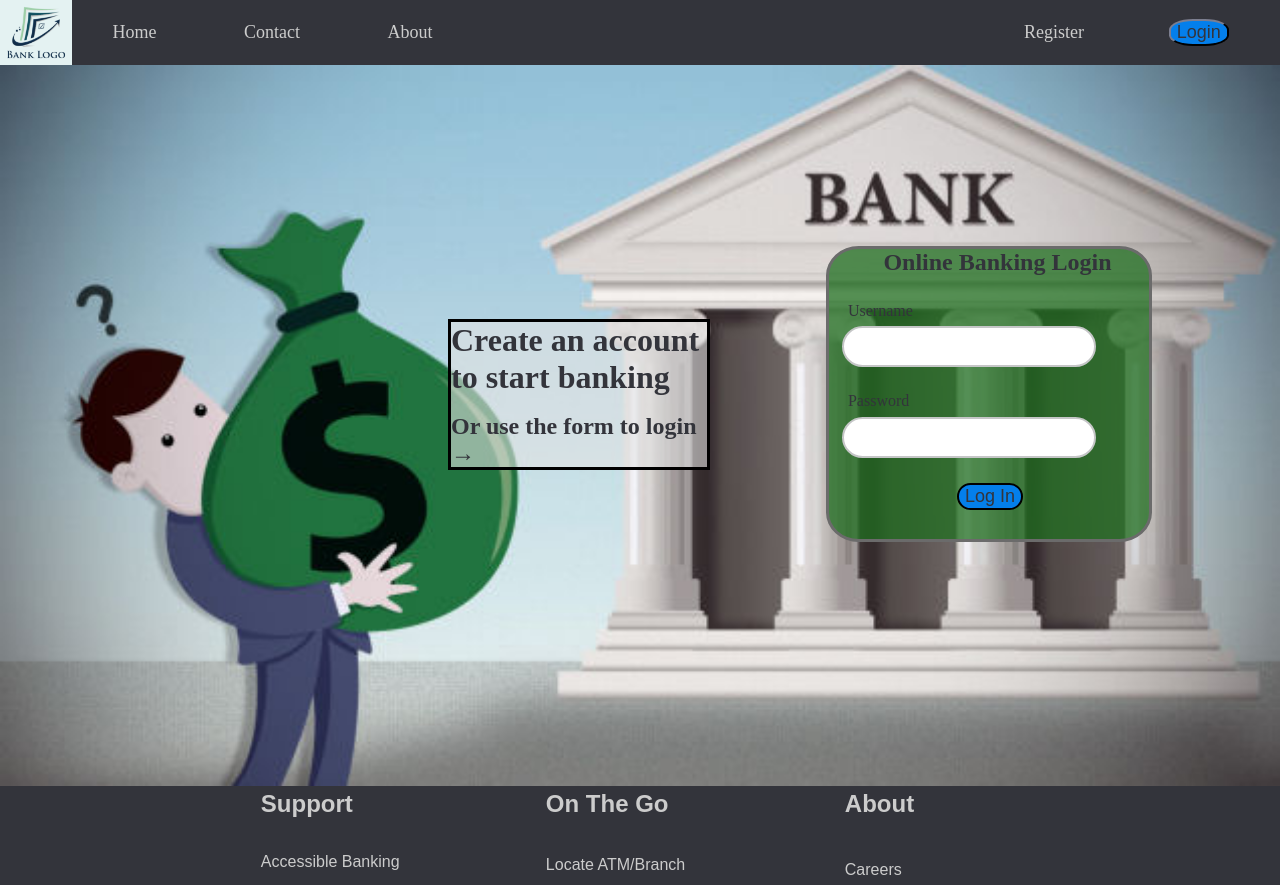
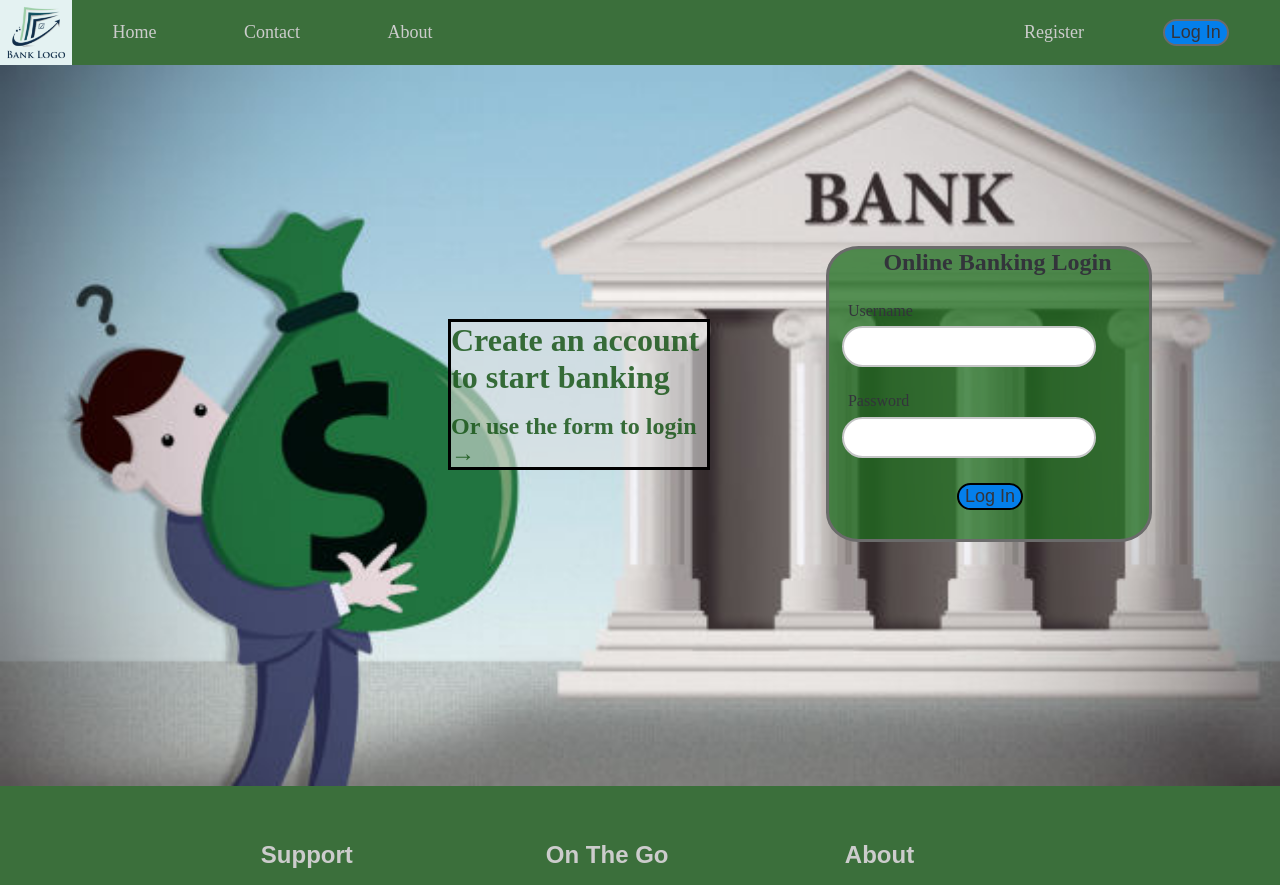
Before and after one commit to Tasheem/bankingapp-client-v2, an Angular app: page / in a window 1280 px wide. Shown: the top 885 px of the page. Built offline with nearby package versions, Linux system fonts and the light colour scheme.

Commit message:
Change app main color to green

```diff
--- a/src/app/footer/footer.component.css
+++ b/src/app/footer/footer.component.css
@@ -1,7 +1,7 @@
 .footer-container {
-    --main-color: #33343b;
+    --main-color: rgba(19, 82, 19, 0.829);
     --secondary-color: rgb(204, 204, 204);
-    --tertiary-color: rgba(31, 110, 31, 0.747);
+    --tertiary-color: rgba(4, 127, 235, 1);
     padding: 0;
     margin: 0;
     box-sizing: border-box;
@@ -23,12 +23,13 @@
 .footer-heading {
     display: flex;
     flex-direction: column;
+    margin-top: 5%;
     margin-left: 7%;
     margin-right: 7%;
 }
 
 .footer-heading h2 {
-    margin-bottom: 25%;
+    margin-bottom: 20%;
 }
 
 .footer-heading a {
--- a/src/app/navbar/navbar.component.css
+++ b/src/app/navbar/navbar.component.css
@@ -1,6 +1,7 @@
 * {
-    --main-bg-color: #33343b;
+    --main-bg-color: rgba(19, 82, 19, 0.829);
     --text-color: rgb(204, 204, 204);
+    --secondary-color: rgba(4, 127, 235, 1);
 }
 
 #main-nav {
@@ -31,6 +32,11 @@ nav {
     color: var(--text-color);
 }
 
+.nav-item a:hover {
+    color: var(--secondary-color);
+    transition: 0.3s ease-out;
+}
+
 .account-links {
     list-style-type: none;
     display: flex;
@@ -51,17 +57,23 @@ nav {
     color: var(--text-color);
 }
 
+.account-item:not(.login-button) a:hover {
+    color: var(--secondary-color);
+    transition: 0.3s ease-out;
+}
+
 .login-button {
-    border-radius: 40%;
-    border-color: var(--main-bg-color);
+    border-style: solid;
+    border-color: rgb(107, 107, 107);
+    border-radius: 80px;
     background-color: rgba(4, 127, 235, 1);
     cursor: pointer;
 }
 
 .login-button:hover {
-    background-color: rgba(0, 91, 170, 0.8);
+    box-shadow: 0px 0px 4px 5px var(--secondary-color);
 }
 
 .login-button a {
-    color: var(--main-bg-color)
+    color: #33343b;
 }
--- a/src/app/navbar/navbar.component.html
+++ b/src/app/navbar/navbar.component.html
@@ -10,6 +10,6 @@
 
     <ul class="account-links">
         <li class="account-item"><a href="#">Register</a></li>
-        <button class="account-item login-button"><li><a href="#">Login</a></li></button>
+        <button class="account-item login-button"><li><a href="#">Log In</a></li></button>
     </ul>
 </header>
--- a/src/app/supporting-image/supporting-image.component.css
+++ b/src/app/supporting-image/supporting-image.component.css
@@ -1,6 +1,6 @@
 .container {
     position: relative;
-    --text-color: #33343b;
+    --text-color: rgba(19, 82, 19, 0.829);
     background-color: var(--text-color);
 }
 
```
